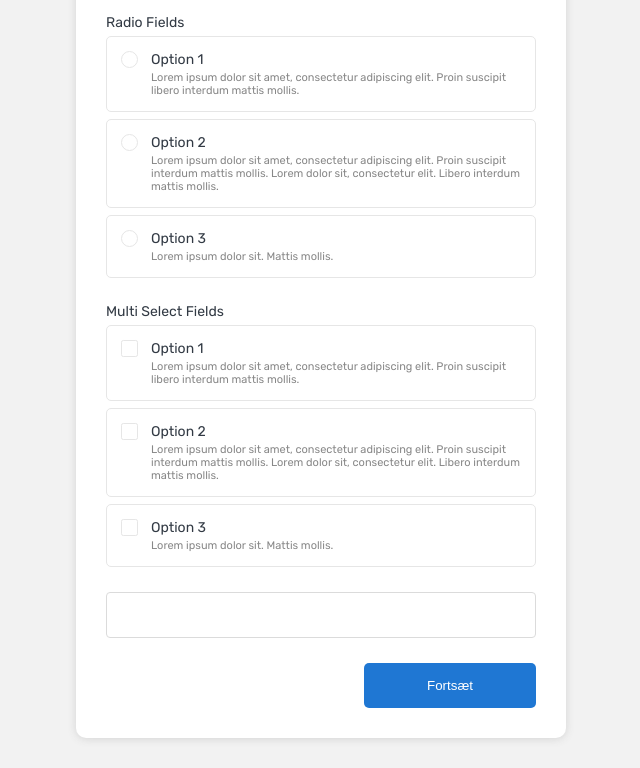
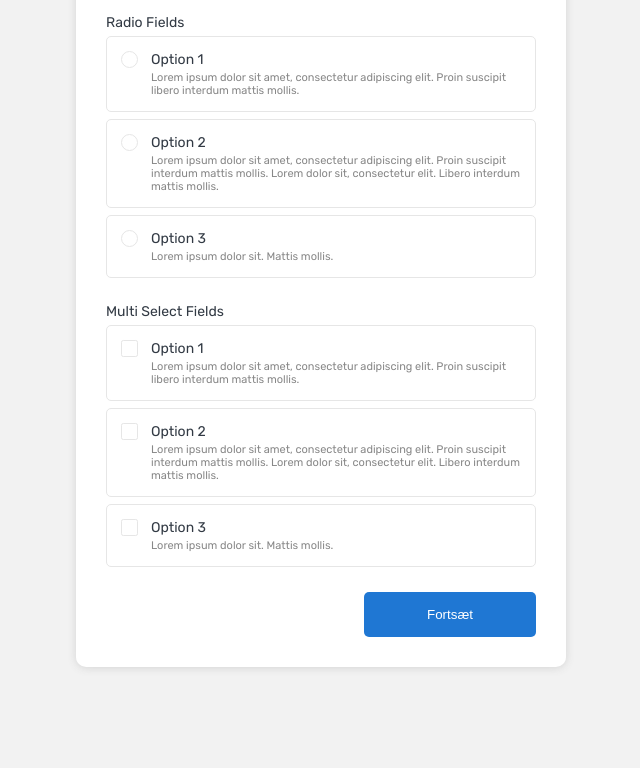
Before and after one commit to c9a2334/c9a2334.github.io, a website: page formfields/testForm.html in a window 1280 px wide. Shown: the part 864-1632 px from the top of the page, without its empty margins (319-959 px from the left). After the commit the page ends 1561 px from the top, so only its background shows below. Drawn offline with Linux system fonts and the light colour scheme.

Commit message:
form fields

```diff
--- a/formfields/testForm.html
+++ b/formfields/testForm.html
@@ -120,7 +120,6 @@
                     </label>
                 </div>
             </div>
-            <div class="formInputView"><input type="text" id="5fa75062ae4df224e6f0fd71" name="Basic Input 1"></div>
             <div class="buttonView">
                 <button type="submit" class="continueButtonView continueButtonValid">Fortsæt</button>
             </div>
```
